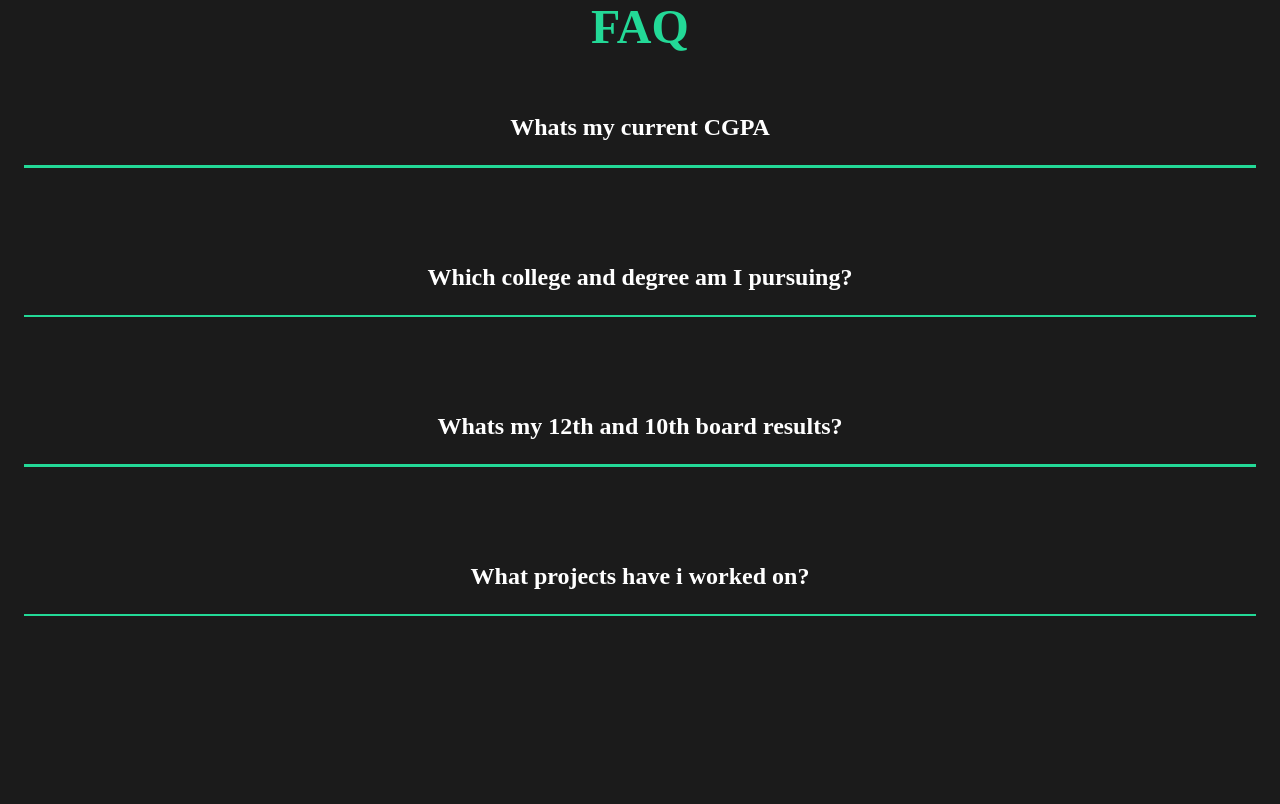
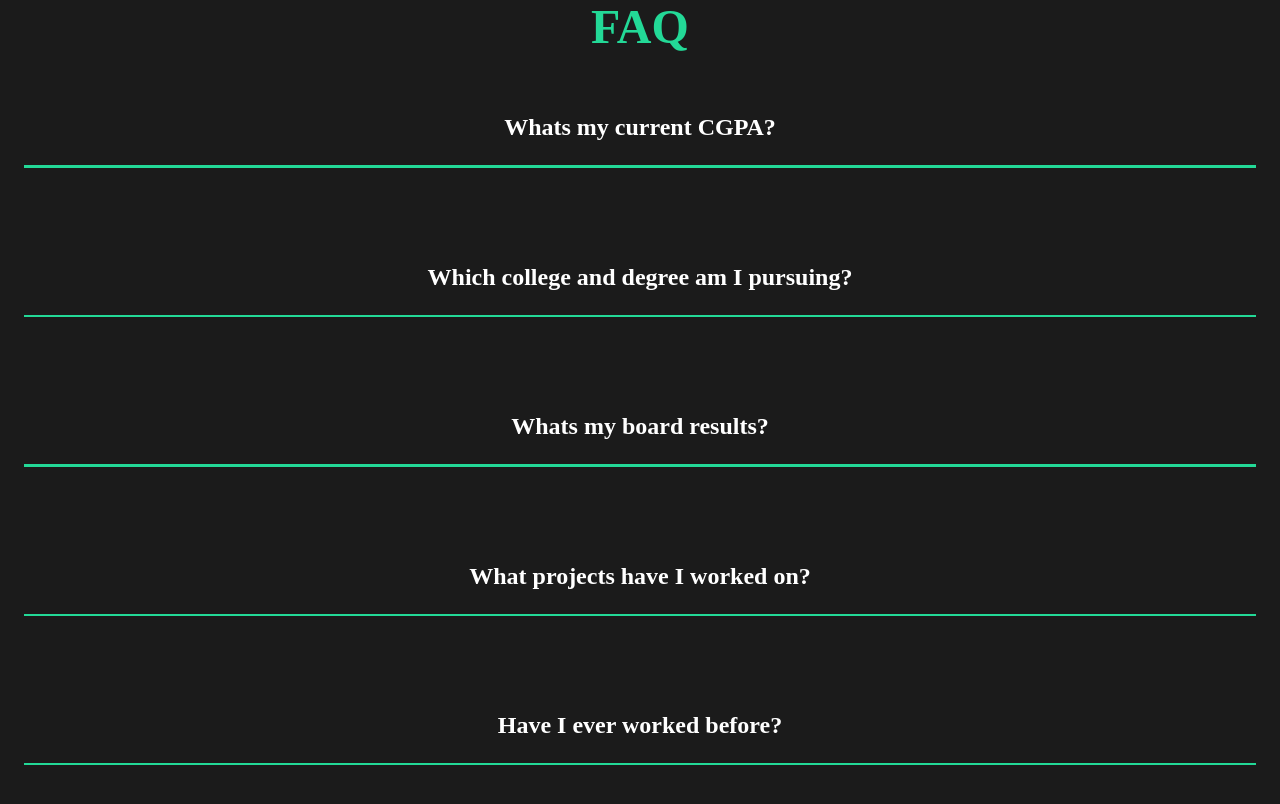
Before and after one commit to mukherjeetejas/portfolio-website, a React (Create React App) app: page / in a window 1280 px wide. Shown: the part 2509-3313 px from the top of the page. Before the commit the page ends 3209 px from the top, so only its background shows below. Built offline with nearby package versions, Linux system fonts and the light colour scheme.

Commit message:
final touches

```diff
--- a/src/components/FaqData.js
+++ b/src/components/FaqData.js
@@ -1,19 +1,23 @@
 const FaqData = [
     {
-        question:"Whats my current CGPA",
+        question:"Whats my current CGPA?",
         answer: "9.22 GPA"
     },
     {
         question:"Which college and degree am I pursuing?",
-        answer:"I go to VIT Vellore and am pursuing Btech in IT"
+        answer:"VIT Vellore, Btech IT 2023 Batch."
     },
     {
-        question:"Whats my 12th and 10th board results?",
-        answer: "89 percent in 12th board (CBSE) and 10 CGPA in class 10 (CBSE)"
+        question:"Whats my board results?",
+        answer: "Class 10: 10 CGPA (CBSE) ; Class 12: 89% (CBSE)"
     },
     {
-        question:"What projects have i worked on?",
+        question:"What projects have I worked on?",
         answer:"I have worked on various projects of web development in php, vanilla js, angularjs and now react. I am currently working on becoming a full stack developer MERN. I have also done a few ML supervized learning projects. The links to all can be found using the navigation above."
+    },
+    {
+        question:"Have I ever worked before?",
+        answer:"I was an intern for T4P for about 2 months where I worked in web development team to create a autoposter using PHP. For this role I worked with plenty of APIs such as Twitter, Linkedin and a little bit of Facebook."
     }
 ]
 
```
